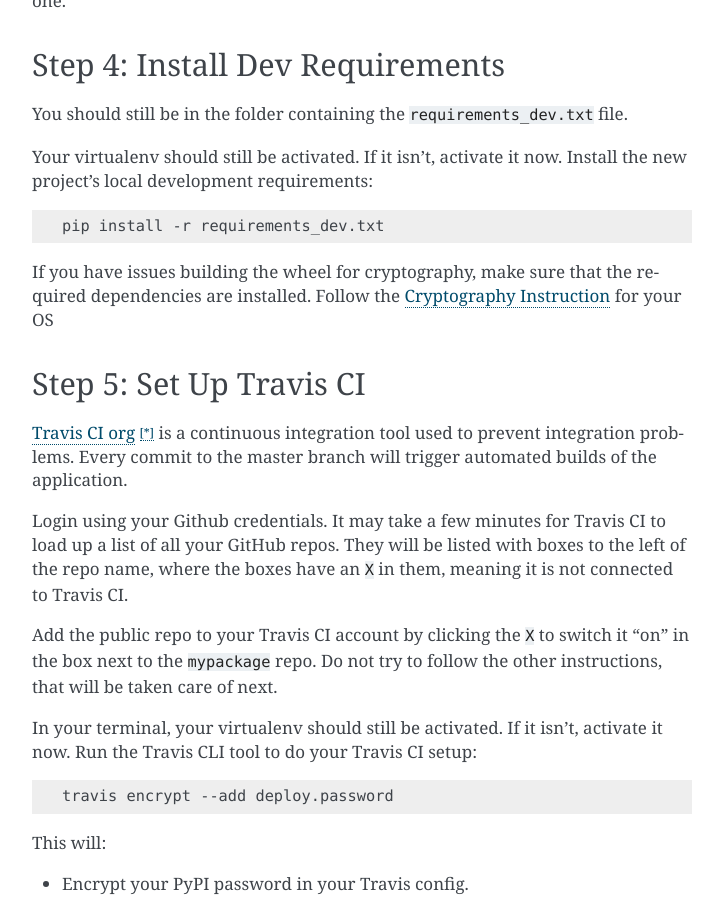
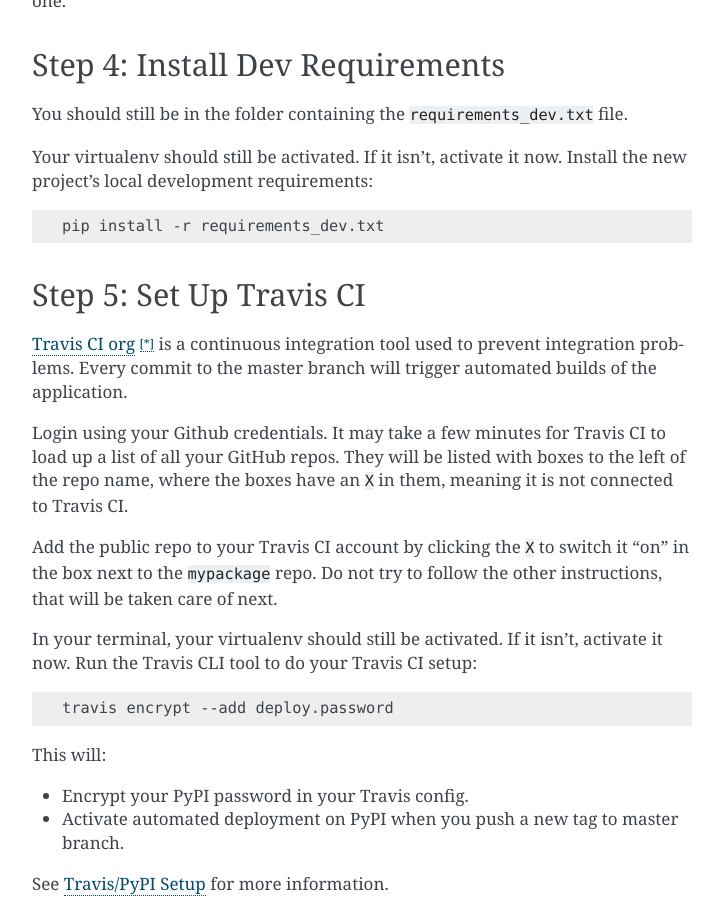
Before and after one commit to audreyfeldroy/cookiecutter-pypackage, a Sphinx documentation site: the page built from docs/tutorial.rst, in a window 1280 px wide and 900 px high, scrolled down 1700 px. Shown: the whole window, without its empty margins (388-1111 px from the left). Built offline with Sphinx 7.4.7, drawn with Linux system fonts in a browser that asks for light colours.

Commit message:
Resolving requirements issues: adding click #347, update pytest to 3.4.1 #412, update sphinx to 1.7.0 #407, removed unnecessary requirements #396

```diff
--- a/docs/tutorial.rst
+++ b/docs/tutorial.rst
@@ -96,10 +96,6 @@
 
     pip install -r requirements_dev.txt
 
-If you have issues building the wheel for cryptography, make sure that the required dependencies are installed. Follow the `Cryptography Instruction`_ for your OS
-
-.. _`Cryptography Instruction`: https://cryptography.io/en/latest/installation/
-
 
 Step 5: Set Up Travis CI
 ------------------------
--- a/requirements_dev.txt
+++ b/requirements_dev.txt
@@ -1,7 +1,5 @@
-PyYAML==3.12
 pytest==3.4.0
 tox==2.9.1
-cryptography==2.1.4
 cookiecutter>=1.4.0
 pytest-cookies==0.3.0
 watchdog==0.8.3
```
Also changed, not shown: 1 other file.
